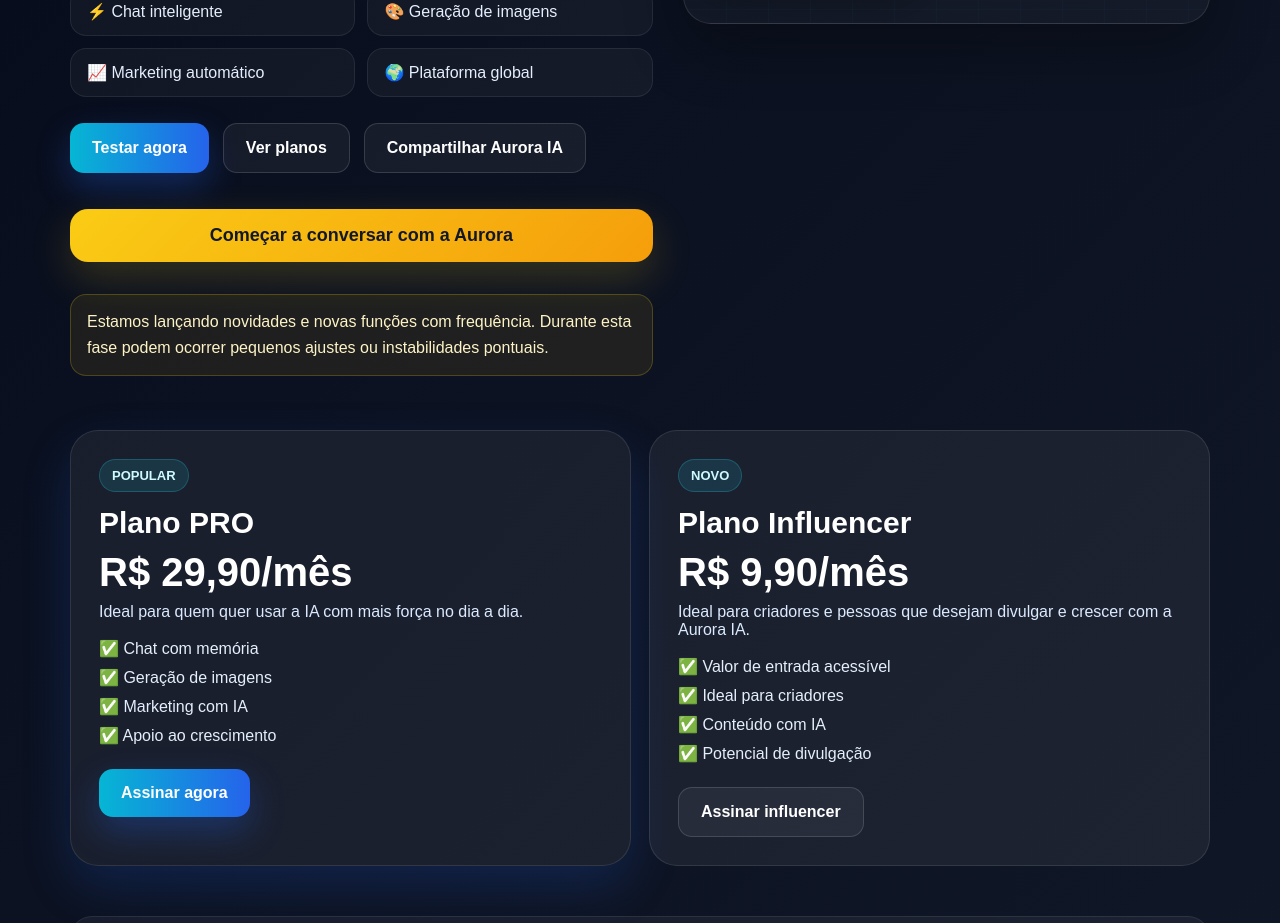
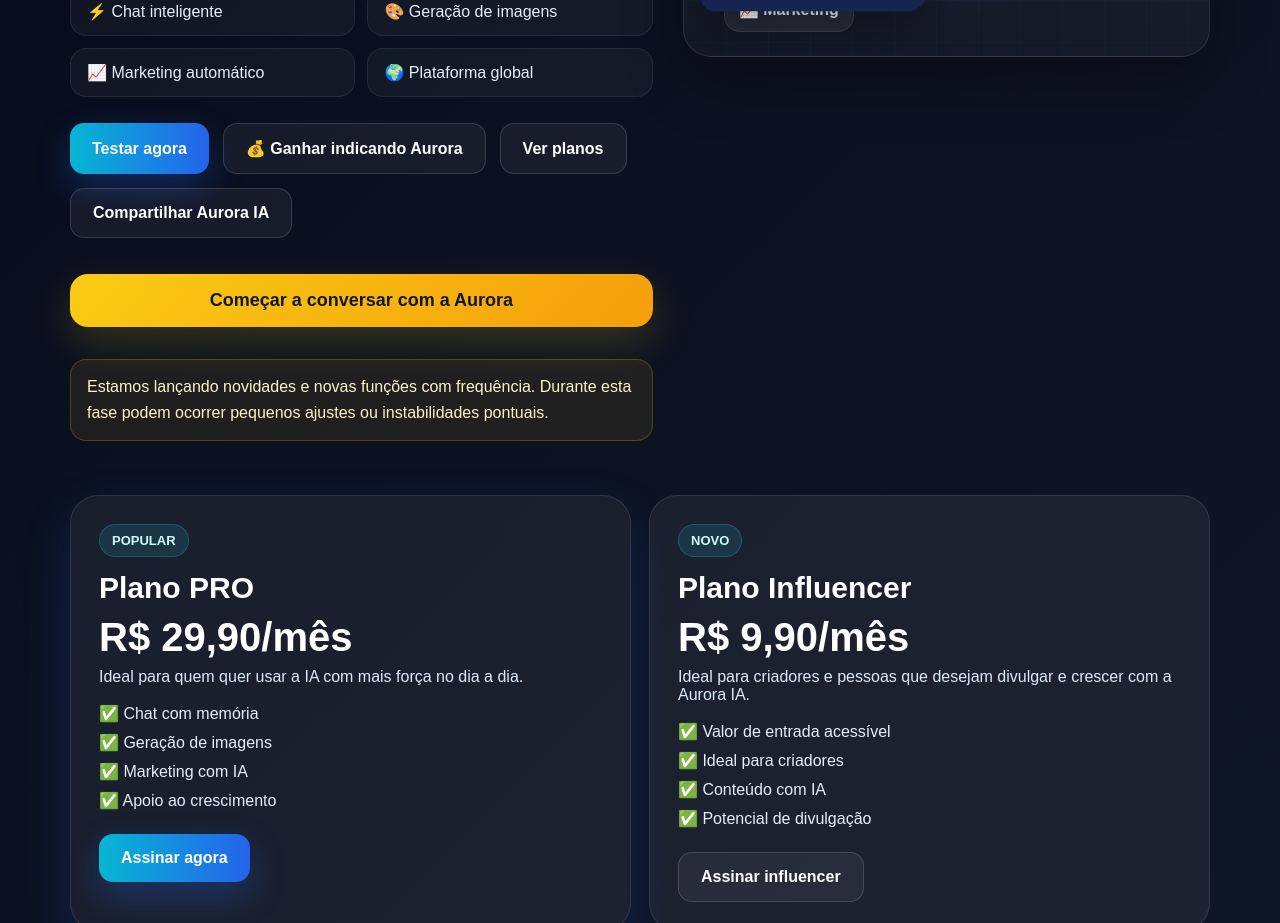
Before and after one commit to ricardogrupoexecutivo1-cpu/ricardo-ia-oficial, a Next.js app: page / in a window 1280 px wide. Shown: the part 1060-1983 px from the top of the page. Built offline with nearby package versions, Linux system fonts and the light colour scheme.

Commit message:
feat: adiciona acesso pagina ganhe na home

```diff
--- a/app/page.tsx
+++ b/app/page.tsx
@@ -226,6 +226,9 @@
             <Link href="/chat" className="btn-primary">
               Testar agora
             </Link>
+<Link href="/ganhe" className="btn-secondary">
+  💰 Ganhar indicando Aurora
+</Link>
 
             <Link href="/planos" className="btn-secondary">
               Ver planos
```
